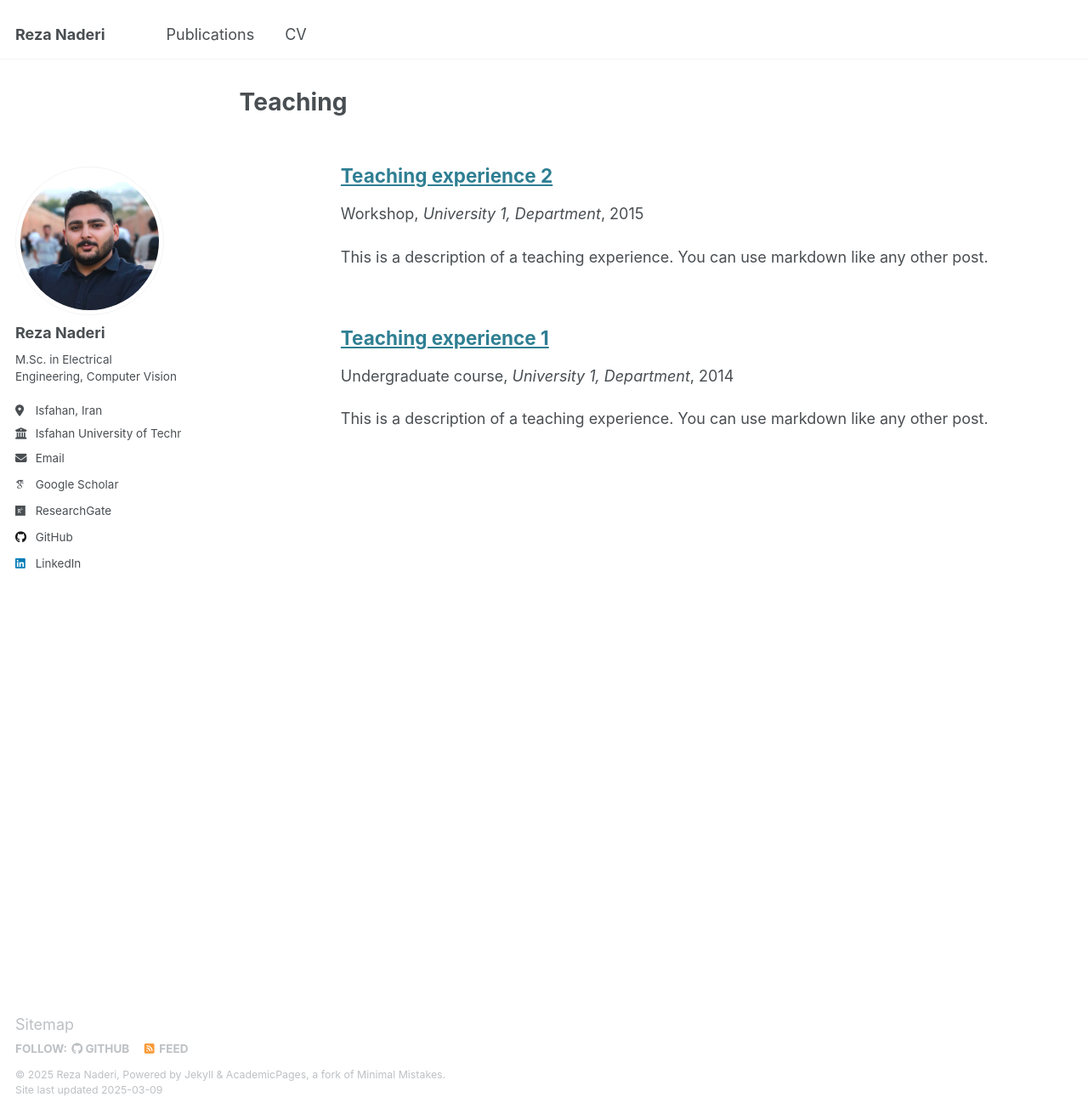
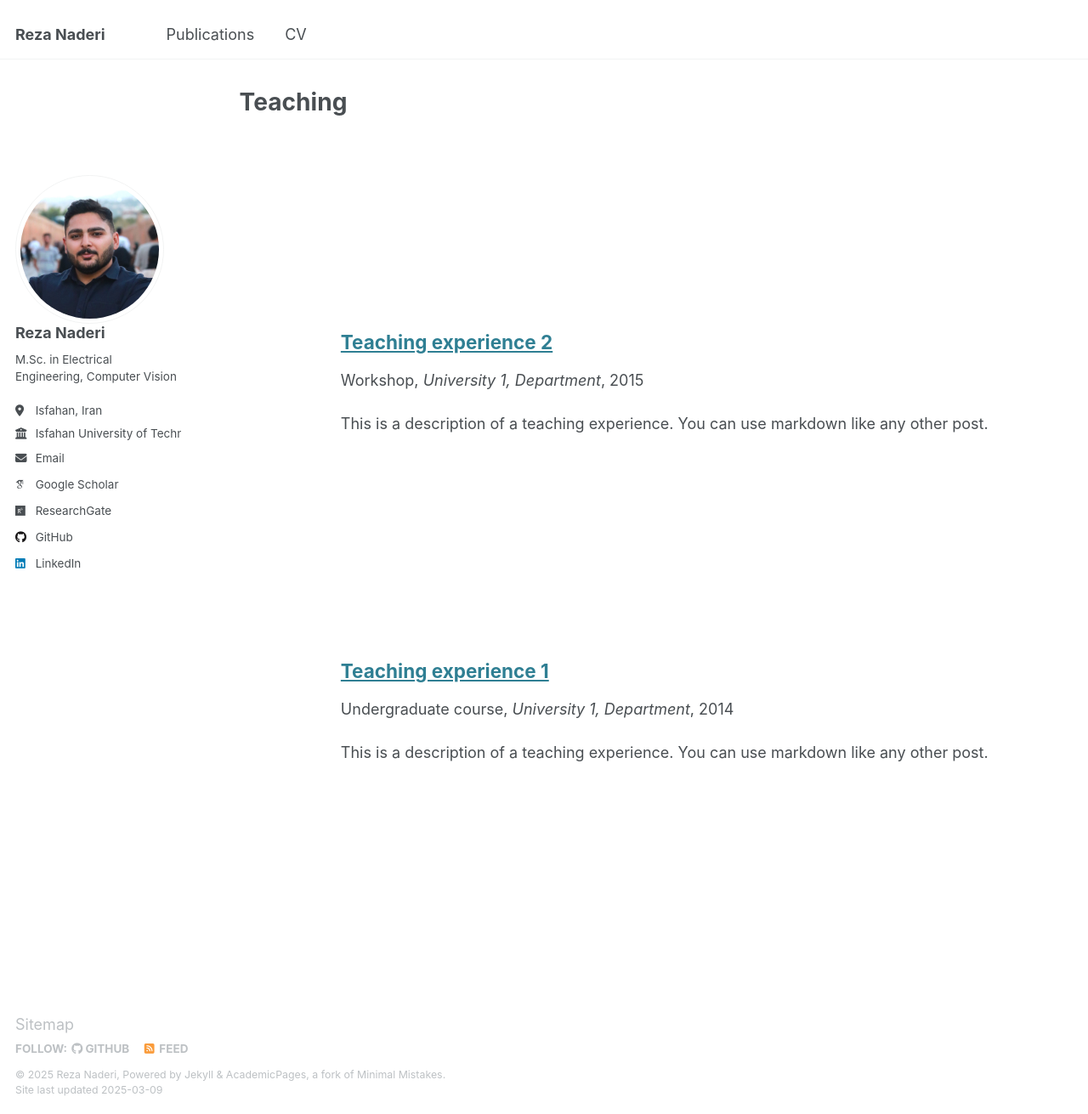
Before and after one commit to mohammadrezanaderi4/mohammadrezanaderi4.github.io, a Jekyll site: the page built from _pages/teaching.html, in a window 1280 px wide and 1311 px high. Shown: the whole window at 85% size. Built offline with Jekyll 4.4.1, drawn with Linux system fonts in a browser that asks for light colours; some web fonts are replaced.

Commit message:
Update archive-single.html

```diff
--- a/_includes/archive-single.html
+++ b/_includes/archive-single.html
@@ -12,6 +12,7 @@
 
     img {
       max-width: 300px;
+      float:left
     }
 
     .crop {
@@ -23,12 +24,14 @@
 
     .text {
       padding-left: 20px;
+      padding-top: 20%;
+      float: left;
     }
   </style>
   <body>
     <div class="container">
       <div class="image">
-            <img src="{{ post.image }}">
+            <img align src="{{ post.image }}">
       </div>
       <div class="text">
         {% if post.header.teaser %}
```
